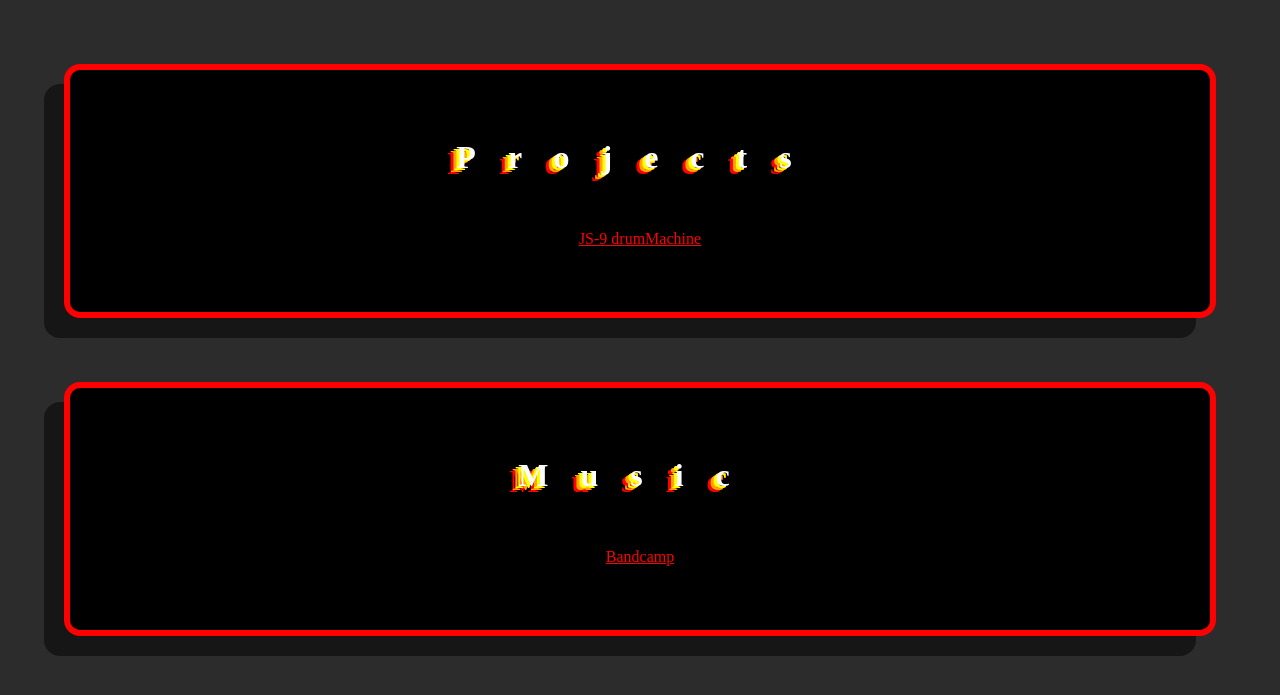
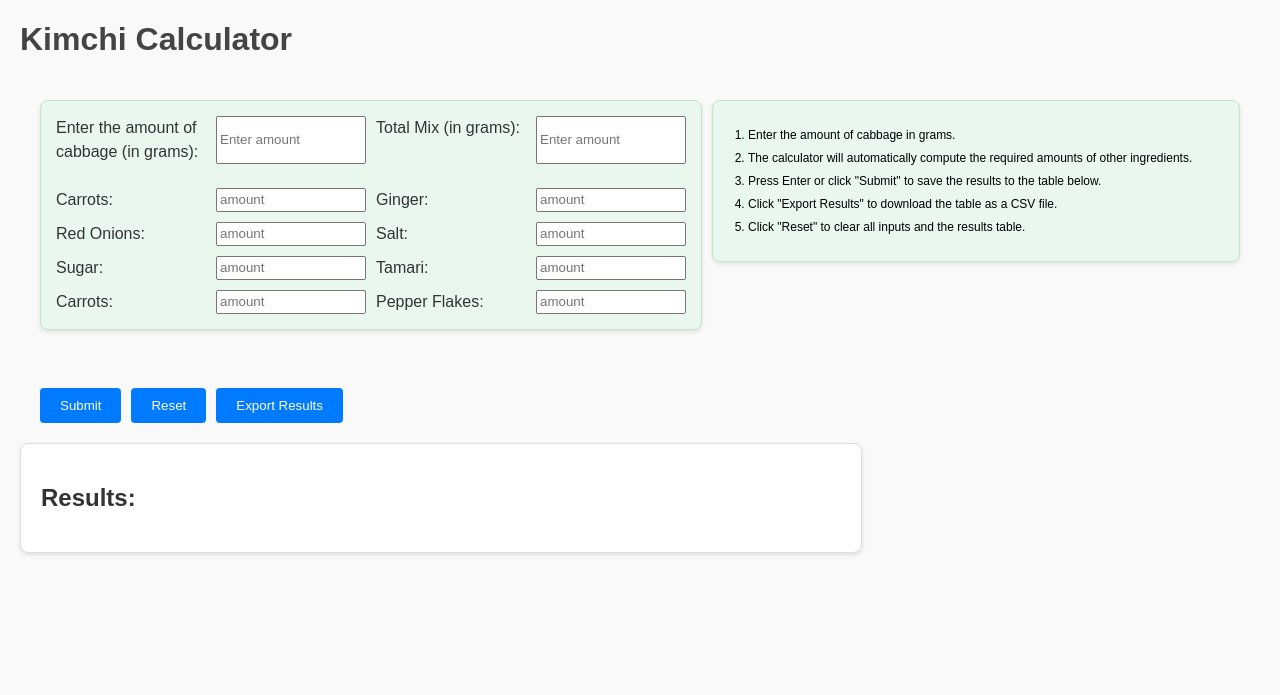
Before and after one commit to eburch521/eburch521.github.io, a PHP site: page / in a window 1280 px wide. Shown: the top 695 px of the page. Run offline with PHP 8.4, Linux system fonts and the light colour scheme.

Commit message:
Add files via upload

```diff
--- a/index.html
+++ b/index.html
@@ -4,18 +4,64 @@
     <meta charset="UTF-8">
     <meta name="viewport" content="width=device-width, initial-scale=1.0">
     <link rel="stylesheet" href="style.css">
-    <title>Home</title>
+    <title>Document</title>
 </head>
 <body>
-    <div id="projects" class="container">
-        <h1>Projects</h1>
-            <a class="links" href="drumMachine2/drumMachine2.html">JS-9 drumMachine</a>
+
+    <h1 id="header">Kimchi Calculator</h1>
+    <div id="main-container">
+        <div id="input-table">
+            <div id="header2">
+                <label for="cabbage">Enter the amount of cabbage (in grams):</label>
+                <input type="number" id="cabbage-amount" class="amounts" placeholder="Enter amount" min="0" step="0.1">
+
+                <label for="total">Total Mix (in grams):</label>
+                <input type="number" id="total-mix" class="amounts" placeholder="Enter amount" min="0" step="0.1">
+            </div>
+            <br>
+            <div id="ingredients">
+                <label for="carrots">Carrots:</label>
+                <input type="number" id="carrot-amount" class="amounts" placeholder="amount" min="0" step="0.1">
+                <label for="ginger">Ginger:</label>
+                <input type="number" id="ginger-amount" class="amounts" placeholder="amount" min="0" step="0.1">
+
+                <label for="redOnion">Red Onions:</label>
+                <input type="number" id="onion-amount" class="amounts" placeholder="amount" min="0" step="0.1">
+                <label for="salt">Salt:</label>
+                <input type="number" id="salt-amount" class="amounts" placeholder="amount" min="0" step="0.1">
+
+                <label for="sugar">Sugar:</label>
+                <input type="number" id="sugar-amount" class="amounts" placeholder="amount" min="0" step="0.1">
+                <label for="tamari">Tamari:</label>
+                <input type="number" id="tamari-amount" class="amounts" placeholder="amount" min="0" step="0.1">
+
+                <label for="garlic">Carrots:</label>
+                <input type="number" id="garlic-amount" class="amounts" placeholder="amount" min="0" step="0.1">
+                <label for="pepperflakes">Pepper Flakes:</label>
+                <input type="number" id="pepper-amount" class="amounts" placeholder="amount" min="0" step="0.1">
+            </div>
+        </div>
+        <div id="instructions">
+            <ol>
+                <li>Enter the amount of cabbage in grams.</li>
+                <li>The calculator will automatically compute the required amounts of other ingredients.</li>
+                <li>Press Enter or click "Submit" to save the results to the table below.</li>
+                <li>Click "Export Results" to download the table as a CSV file.</li>
+                <li>Click "Reset" to clear all inputs and the results table.</li>
+            </ol>
+        </div>
     </div>
-
-    <div id="music" class="container">
-        <h1>Music</h1>
-            <a class="links" href="https://eburch.bandcamp.com">Bandcamp</a>
+    <br>
+    <!-- Add Submit and Reset buttons -->
+    <div id="buttons">
+        <button type="button" id="submit-btn">Submit</button>
+        <button type="reset" id="reset-btn">Reset</button>
+        <button type="button" id="export-btn">Export Results</button>
     </div>
-    </body>
+    <div id="result-container">
+        <h2>Results:</h2>
+        <div id="result1"></div>
+    </div>
+    <script src="script.js"></script>
 </body>
 </html>
--- /dev/null
+++ b/script.js
@@ -0,0 +1,165 @@
+// Retrieve the value from the cabbageAmount input field
+const cabbageInput = document.getElementById('cabbage-amount');
+const totalMix = document.getElementById('total-mix');
+const carrotAmt = document.getElementById('carrot-amount');
+const garlicAmt = document.getElementById('garlic-amount');
+const gingerAmt = document.getElementById('ginger-amount');
+const onionAmt = document.getElementById('onion-amount');
+const tamariAmt = document.getElementById('tamari-amount');
+const saltAmt = document.getElementById('salt-amount');
+const sugarAmt = document.getElementById('sugar-amount');
+const pepperAmt = document.getElementById('pepper-amount');
+const submitBtn = document.getElementById('submit-btn');
+const resetBtn = document.getElementById('reset-btn');
+const resultContainer = document.getElementById('result-container');
+const buttons = document.getElementById('buttons');
+let counter = 1;
+
+
+function kimchiCalc() {
+  const cabbageValue = cabbageInput.value;
+  const carrotValue = cabbageValue * .04;
+  const garlicValue = cabbageValue * .06;
+  const gingerValue = cabbageValue * .02;
+  const onionValue = cabbageValue * .04;
+  const tamariValue = cabbageValue * .04;
+  const saltValue = cabbageValue * .026;
+  const sugarValue = cabbageValue * .085;
+  const pepperValue = cabbageValue * .012;
+
+  carrotAmt.value = carrotValue.toFixed(2);
+  garlicAmt.value = garlicValue.toFixed(2);
+  gingerAmt.value = gingerValue.toFixed(2);
+  onionAmt.value = onionValue.toFixed(2);
+  tamariAmt.value = tamariValue.toFixed(2);
+  saltAmt.value = saltValue.toFixed(2);
+  sugarAmt.value = sugarValue.toFixed(2);
+  pepperAmt.value = pepperValue.toFixed(2);
+  totalMix.value = (carrotValue + garlicValue + gingerValue + onionValue + sugarValue + pepperValue).toFixed(2);
+}
+function resetForm() {
+  cabbageInput.value = '';
+  carrotAmt.value = '';
+  garlicAmt.value = '';
+  gingerAmt.value = '';
+  onionAmt.value = '';
+  tamariAmt.value = '';
+  saltAmt.value = '';
+  sugarAmt.value = '';
+  pepperAmt.value = '';
+  totalMix.value = '';
+
+  // Clear the result table
+  const resultTable = document.getElementById('result-table');
+  if (resultTable) {
+    const tbody = resultTable.querySelector('tbody');
+    if (tbody) {
+      tbody.innerHTML = ''; // Clear all rows in the table body
+    }
+  }
+
+  // Reset the counter
+  counter = 1;
+}
+
+function displayResult() {
+    let resultTable = document.getElementById('result-table');
+    if (!resultTable) {
+      resultTable = document.createElement('table');
+      resultTable.id = 'result-table';
+      resultTable.innerHTML = `
+        <thead>
+          <tr>
+            <th>#</th>
+            <th>Cabbage (g)</th>
+            <th>Carrots (g)</th>
+            <th>Garlic (g)</th>
+            <th>Ginger (g)</th>
+            <th>Red Onions (g)</th>
+            <th>Tamari (g)</th>
+            <th>Salt (g)</th>
+            <th>Sugar (g)</th>
+            <th>Pepper Flakes (g)</th>
+            <th>Total Mix (g)</th>
+          </tr>
+        </thead>
+        <tbody></tbody>
+      `;
+      resultContainer.appendChild(resultTable);
+    }
+  // Add a new row to the table
+  const tbody = resultTable.querySelector('tbody');
+  const newRow = document.createElement('tr');
+  newRow.innerHTML = `
+    <td>${counter}</td>
+    <td>${cabbageInput.value}</td>
+    <td>${carrotAmt.value}</td>
+    <td>${garlicAmt.value}</td>
+    <td>${gingerAmt.value}</td>
+    <td>${onionAmt.value}</td>
+    <td>${tamariAmt.value}</td>
+    <td>${saltAmt.value}</td>
+    <td>${sugarAmt.value}</td>
+    <td>${pepperAmt.value}</td>
+    <td>${totalMix.value}</td>
+  `;
+  tbody.appendChild(newRow);
+
+  // Increment the counter for the next result
+  counter++;
+}
+// Add an event listener to capture the value when it changes
+cabbageInput.addEventListener('input', () => {
+  kimchiCalc();
+});
+// Add an event listener to the submit button to capture the value when clicked
+submitBtn.addEventListener('click', (event) => {
+  event.preventDefault(); // Prevent form submission
+  kimchiCalc();
+  displayResult();
+});
+// Add event listener to enter key to submit the form
+cabbageInput.addEventListener('keypress', (event) => {
+  if (event.key === 'Enter') {
+    event.preventDefault(); // Prevent form submission
+    kimchiCalc();
+    displayResult();
+  }
+});
+// Add an event listener to the reset button to clear the input fields
+resetBtn.addEventListener('click', () => {
+  resetForm();
+});
+
+// Add an event listener to the export button
+document.getElementById('export-btn').addEventListener('click', exportToCSV);
+
+function exportToCSV() {
+  const resultTable = document.getElementById('result-table');
+  if (!resultTable) {
+    alert('No results to export.');
+    return;
+  }
+
+  const rows = resultTable.querySelectorAll('tr');
+  const csvContent = Array.from(rows)
+    .map(row =>
+      Array.from(row.cells)
+        .map(cell => `"${cell.textContent.replace(/"/g, '""')}"`) // Enclose in quotes and escape double quotes
+        .join(',')
+    )
+    .join('\n');
+
+  const blob = new Blob([csvContent], { type: 'text/csv' });
+
+  // Get the current date and time
+  const now = new Date();
+  const timestamp = now.toISOString().replace(/[:.]/g, '-'); // Format: YYYY-MM-DDTHH-MM-SS
+
+  const url = URL.createObjectURL(blob);
+  const a = document.createElement('a');
+  a.href = url;
+  a.download = `kimchi_results_${timestamp}.csv`; // Include timestamp in the filename
+  a.click();
+  URL.revokeObjectURL(url);
+}
--- a/style.css
+++ b/style.css
@@ -1,53 +1,159 @@
-body{
-    background-color: rgb(98, 255, 98);
-    margin: 0;
-    padding: 0;
-    font-family: Cascadia Code;
-    background-color: rgb(44, 44, 44);
+body {
+  font-family: Arial, sans-serif;
+  margin: 20px;
+  padding: 0;
+  background-color: #f9f9f9;
+  color: #333;
 }
-.container{
-    display: block;
-    border: .4rem solid red;
-    border-radius: 1rem;
-    margin: 4rem;
-    padding: 1rem;
-    box-shadow: -20px 20px  rgb(22, 22, 22);
-    padding-bottom: 4rem;
 
-    background-color: black;
+h1 {
+  text-align: left;
+  color: #444;
 }
-h1{
-    text-align: center;
 
-    color: white;
-    padding: 2rem;
-    filter: drop-shadow(-.15rem .15rem yellow) drop-shadow(-.15rem .15rem orange) drop-shadow(-.15rem .15rem red);
-    font-size: 10rem;
 
-    font-size: 2rem;
+#result-container {
+  max-width: 800px;
 
-    text-align: center;
-    letter-spacing: 2rem;
+  padding: 20px;
+  background: #fff;
+  border: 1px solid #ddd;
+  border-radius: 8px;
+  box-shadow: 0 2px 4px rgba(0, 0, 0, 0.1);
 }
-.links{
-    text-align: center;
-    display: block;
-    margin: 0 auto;
+
+#result-table {
+  width: 100%;
+  border-collapse: collapse;
+  margin-top: 20px;
 }
-a:link {
-    color: red;
-    align-items: center;
 
+#result-table th, #result-table td {
+  border: 1px solid #ddd;
+  padding: 8px;
+  text-align: left;
+}
+
+#result-table th {
+  background-color: #f4f4f4;
+  font-weight: bold;
+}
+
+#header2{
+    display: grid;
+    grid-template-columns: 150px 150px 150px 150px;
+    gap: 10px;
+}
+
+#ingredients {
+    display: grid;
+    grid-template-columns: 150px 150px 150px 150px;
+    gap: 10px;
+}
+
+#instructions {
+  max-width: 800px;
+  margin: 20px auto;
+  padding: 15px;
+  background-color: #e9f7ef;
+  border: 1px solid #c3e6cb;
+  border-radius: 8px;
+  color: #000000;
+  font-size: 12px;
+  line-height: 1.5;
+  box-shadow: 0 2px 4px rgba(0, 0, 0, 0.1);
+}
+
+#instructions ol {
+  margin: 10px 0;
+  padding-left: 20px;
+}
+
+#instructions li {
+  margin-bottom: 5px;
+}
+
+#main-container {
+  display: flex;
+  justify-content: space-between;
+  align-items: flex-start; /* Align items at the top */
+  max-width: 1200px;
+  gap: 10px;
+  margin: auto;
+}
+
+#input-table {
+    max-width: 800px;
+    margin: 20px auto;
+    padding: 15px;
+    background-color: #e9f7ef;
+    border: 1px solid #c3e6cb;
+    border-radius: 8px;
+    font-size: 16px;
+    line-height: 1.5;
+    box-shadow: 0 2px 4px rgba(0, 0, 0, 0.1);
+}
+
+#instructions {
+  flex: 1;
+  align-self: flex-start; /* Align instructions to the top */
+}
+
+#buttons {
+  display: flex;
+  justify-content: flex-start; /* Align buttons to the left */
+  align-items: center; /* Vertically align buttons */
+  gap: 10px; /* Add spacing between buttons */
+  margin: 20px 0;
+  padding-left: 20px; /* Add some padding to align with other content */
+}
+
+#buttons button {
+  padding: 10px 20px;
+  background-color: #007bff;
+  color: white;
+  border: none;
+  border-radius: 4px;
+  cursor: pointer;
+}
+
+#buttons button:hover {
+  background-color: #0056b3;
+}
+
+@media (min-width: 600px) and (max-width: 1024px) {
+  body {
+    margin: 10px;
   }
 
-  a:visited {
-    color: green;
+  form {
+    max-width: 90%;
+    margin: 0 auto;
+    padding: 15px;
   }
 
-  a:hover {
-    color: hotpink;
+  #header2, #ingredients {
+    grid-template-columns: 1fr 1fr; /* Adjust to two columns */
+    gap: 15px;
   }
 
-  a:active {
-    color: blue;
+  #result-container {
+    max-width: 95%;
+    margin: 10px auto;
+    padding: 15px;
   }
+
+  #result-table th, #result-table td {
+    font-size: 14px; /* Adjust font size for better readability */
+    padding: 6px;
+  }
+  form input[type="text"], form input[type="number"] {
+    font-size: 14px;
+    padding: 8px;
+  }
+
+  form button {
+    font-size: 14px;
+    padding: 8px 16px;
+  }
+}
```
